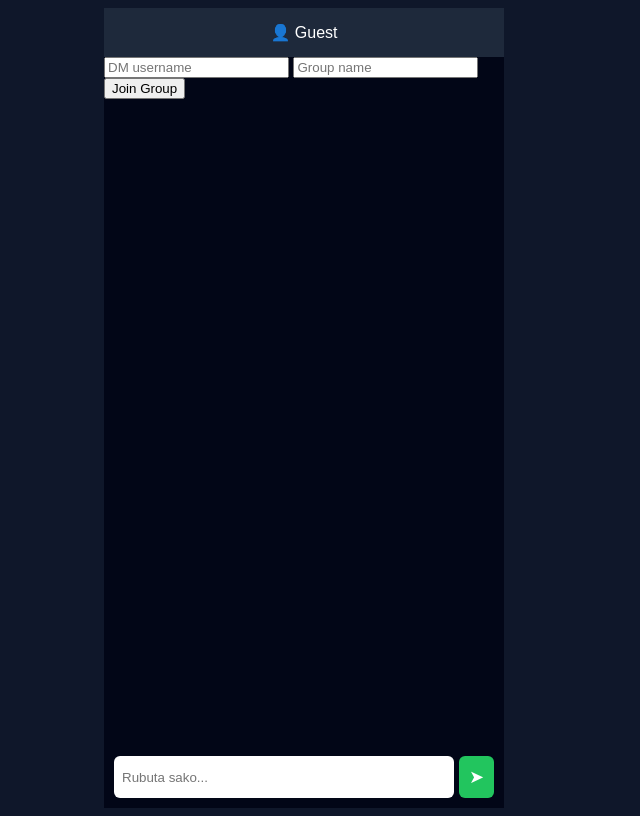
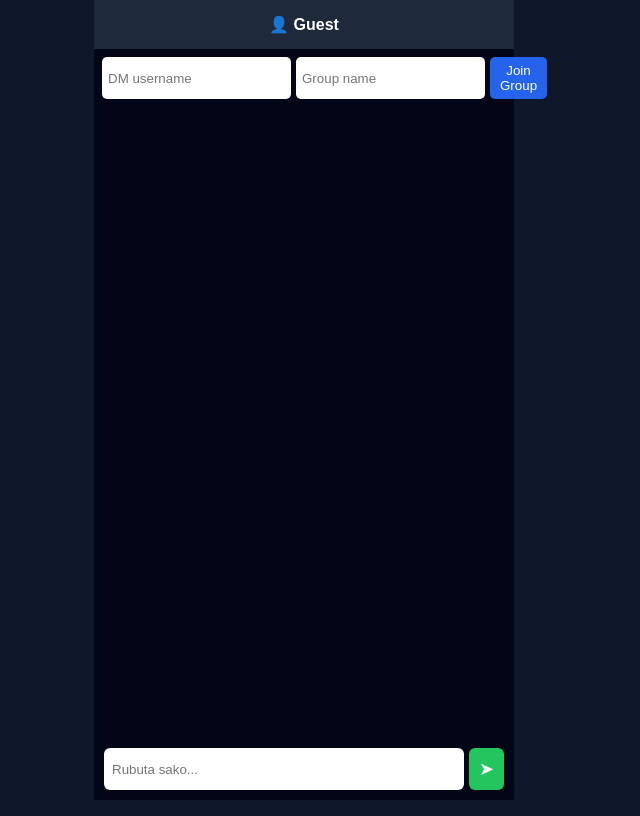
Before and after one commit to mahmudamg11sm/SMchat, a Flask app: page / in a window 1280 px wide. Shown: the whole page, without its empty margins (336-976 px from the left). Run offline with Flask 3, Linux system fonts and the light colour scheme; some libraries are stand-ins or nearby versions.

Commit message:
Update style.css

```diff
--- a/static/style.css
+++ b/static/style.css
@@ -1,16 +1,16 @@
 body {
     background: #0f172a;
     font-family: Arial;
+    margin: 0;
 }
 
 .chat-container {
-    width: 100%;
-    max-width: 400px;
+    max-width: 420px;
     margin: auto;
-    background: #020617;
     height: 100vh;
     display: flex;
     flex-direction: column;
+    background: #020617;
 }
 
 .header {
@@ -18,6 +18,28 @@
     color: white;
     padding: 15px;
     text-align: center;
+    font-weight: bold;
+}
+
+.top-controls {
+    display: flex;
+    gap: 5px;
+    padding: 8px;
+}
+
+.top-controls input {
+    flex: 1;
+    padding: 6px;
+    border-radius: 5px;
+    border: none;
+}
+
+.top-controls button {
+    background: #2563eb;
+    color: white;
+    border: none;
+    padding: 6px 10px;
+    border-radius: 5px;
 }
 
 .messages {
@@ -41,7 +63,13 @@
     padding: 8px;
     margin: 5px;
     border-radius: 10px;
-    text-align: left;
+}
+
+.system {
+    color: gray;
+    text-align: center;
+    font-size: 12px;
+    margin: 5px;
 }
 
 .input-box {
@@ -64,4 +92,4 @@
     border-radius: 6px;
     color: white;
     font-size: 18px;
-  }
+    }
```
